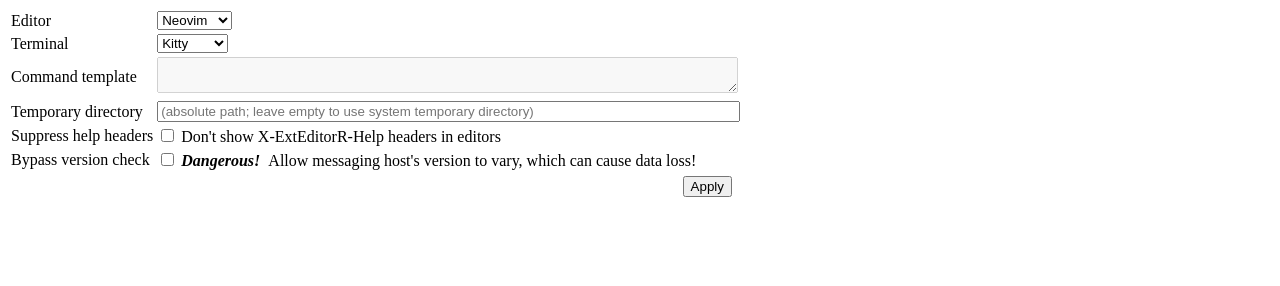
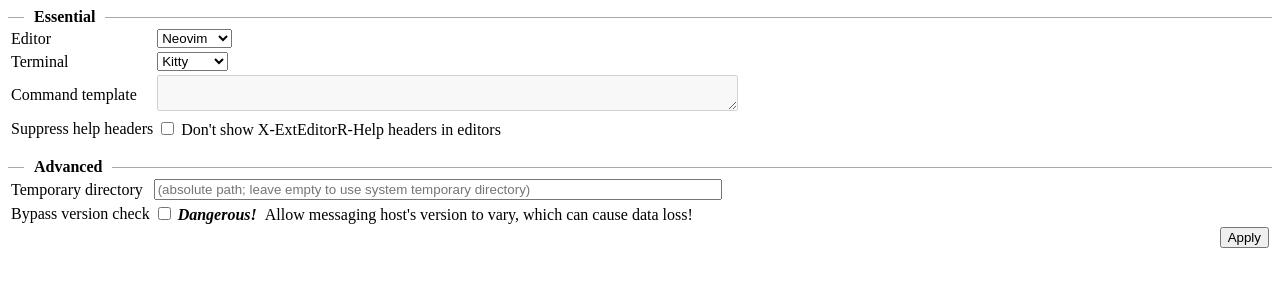
Before and after one commit to Frederick888/external-editor-revived, a browser extension: page extension/options/options.html in a window 1280 px wide. Drawn offline with Linux system fonts and the light colour scheme.

Commit message:
feat(ext): Group options into essential/advanced sections

```diff
--- a/extension/options/options.html
+++ b/extension/options/options.html
@@ -3,6 +3,28 @@
 <head>
   <meta http-equiv="content-type" content="text/html;charset=UTF-8">
   <style type="text/css" media="screen">
+    .divider {
+      display: flex;
+      flex-direction: row;
+      align-items: center;
+    }
+
+    .divider:before,
+    .divider:after {
+      content: "";
+      border-bottom: 1px solid darkgrey;
+    }
+
+    .divider:before {
+      flex-basis: 1em;
+      margin-right: 10px
+    }
+
+    .divider:after {
+      flex: 1;
+      margin-left: 10px
+    }
+
     table td:first-child {
       width: 20%;
     }
@@ -27,14 +49,11 @@
       width: 100%;
     }
 
-    #apply-row td {
-      text-align: end;
-    }
-
   </style>
 </head>
 
 <body>
+  <strong class="divider" style="margin-top: 0.5em;">Essential</strong>
   <table>
     <tr id="editor-row">
       <td><label>Editor</label></td>
@@ -85,6 +104,18 @@
         <input type="button" name="upstream-template-sync" id="upstream-template-sync" value="Click to sync" />
       </td>
     </tr>
+    <tr id="suppress-help-headers-row">
+      <td>
+        Suppress help headers
+      </td>
+      <td>
+        <input type="checkbox" name="suppress-help-headers" id="suppress-help-headers" />
+        <label for="suppress-help-headers">Don&apos;t show X-ExtEditorR-Help headers in editors</label>
+      </td>
+    </tr>
+  </table>
+  <strong class="divider" style="margin-top: 1em;">Advanced</strong>
+  <table>
     <tr id="temp-dir-row">
       <td>
         <label for="temp-dir">Temporary directory</label>
@@ -92,15 +123,6 @@
       <td>
         <input name="temp-dir" id="temp-dir" type="text"
           placeholder="(absolute path; leave empty to use system temporary directory)" />
-      </td>
-    </tr>
-    <tr id="suppress-help-headers-row">
-      <td>
-        Suppress help headers
-      </td>
-      <td>
-        <input type="checkbox" name="suppress-help-headers" id="suppress-help-headers" />
-        <label for="suppress-help-headers">Don&apos;t show X-ExtEditorR-Help headers in editors</label>
       </td>
     </tr>
     <tr id="bypass-version-check-row">
@@ -115,14 +137,9 @@
         </label>
       </td>
     </tr>
-    <tr></tr>
-    <tr id="apply-row">
-      <td>
-      </td>
-      <td>
-        <input name="apply" id="apply" type="button" value="Apply" />
-      </td>
-    </tr>
   </table>
+  <div style="text-align: right; padding: 0 3px 3px;">
+    <input name="apply" id="apply" type="button" value="Apply" />
+  </div>
   <script src="options.js"></script>
 </body>
```
